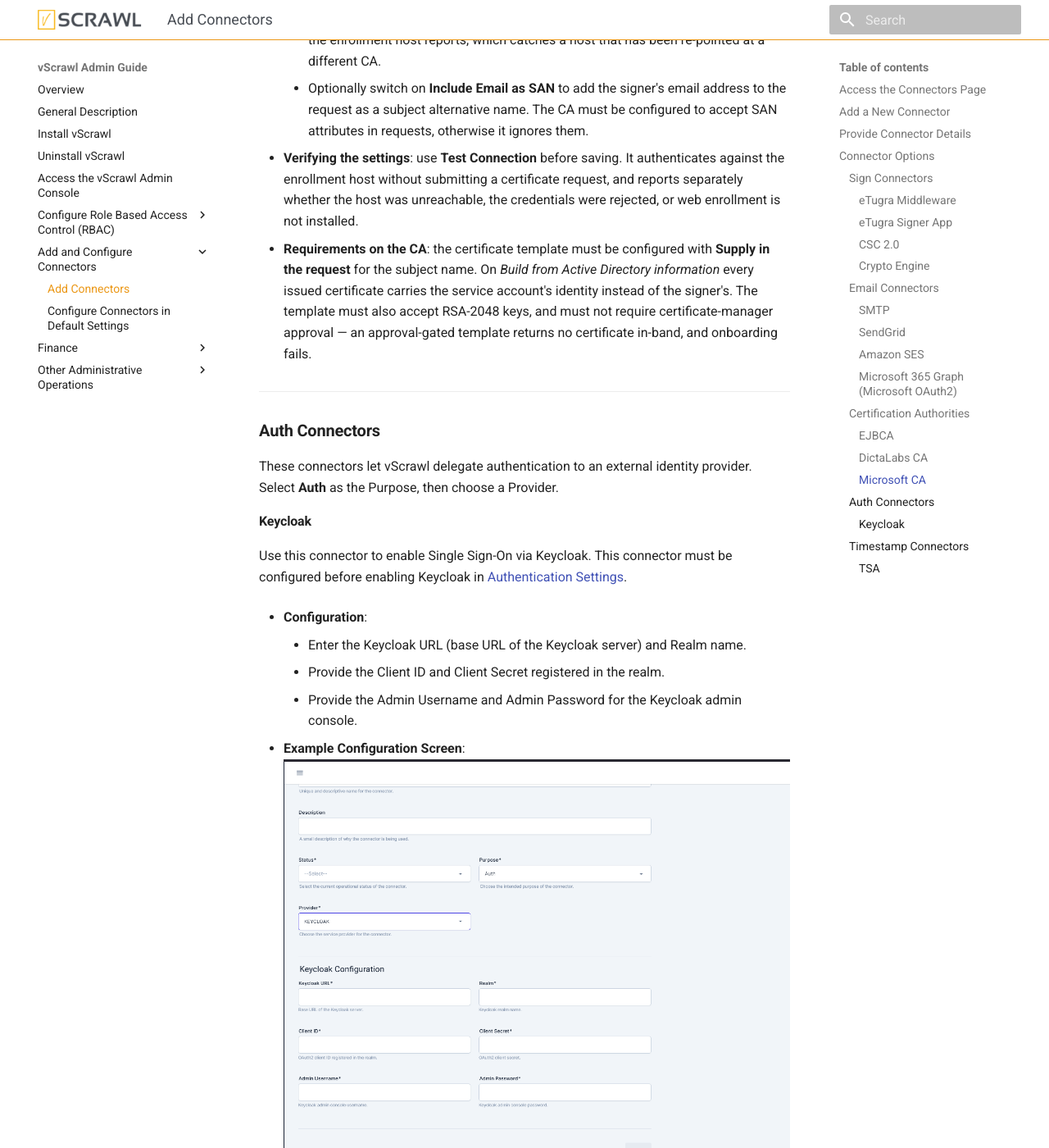
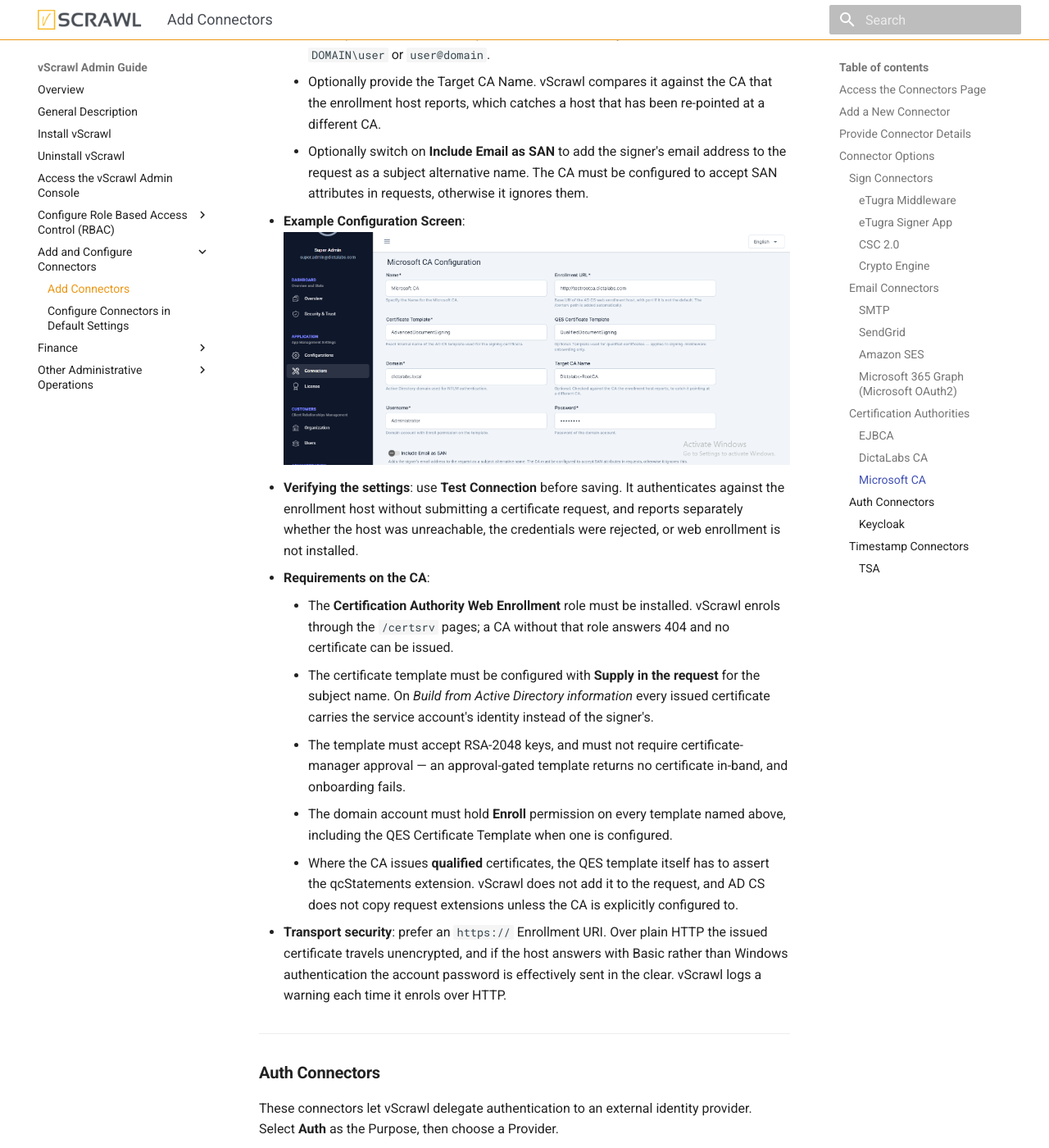
Before and after one commit to dictalabs/vscrawl-admin-guide, an MkDocs documentation site: the page built from docs/connectors/add_connectors.md, in a window 1280 px wide and 1400 px high, scrolled down 11567 px. Shown: the whole window at 82% size. Built offline with MkDocs 1.6.1 and Material for MkDocs 9.7.7, drawn with Linux system fonts in a browser that asks for light colours; some of the changed text lies outside the part shown.

Commit message:
implement vs-3243

```diff
--- a/docs/connectors/add_connectors.md
+++ b/docs/connectors/add_connectors.md
@@ -189,9 +189,11 @@
        default. vScrawl appends the `/certsrv` path itself, so entering it is optional.
      - Provide the Certificate Template — the exact internal template name used for the signing
        certificate, for example `AdvancedDocumentSigning`.
-     - Optionally provide the QES Certificate Template. It applies only when onboarding runs through
-       the signing middleware; the Crypto Engine onboarding path issues a single certificate from the
-       Certificate Template above.
+     - Provide the QES Certificate Template when onboarding runs through the **signing middleware**
+       (Etugra Middleware) with remote signing enabled. That path issues a qualified certificate as
+       well as an advanced one, and leaving this empty fails the whole onboarding — the user is
+       created but receives no certificate. It is genuinely optional only on the **Crypto Engine**
+       onboarding path, which issues a single certificate from the Certificate Template above.
      - Provide the Domain, Username and Password of a domain account that holds **Enroll** permission
        on the template. The username may be entered on its own, or as `DOMAIN\user` or `user@domain`.
      - Optionally provide the Target CA Name. vScrawl compares it against the CA that the enrollment
@@ -200,15 +202,31 @@
        as a subject alternative name. The CA must be configured to accept SAN attributes in requests,
        otherwise it ignores them.
 
+   - **Example Configuration Screen**:
+     ![Microsoft CA](../images/connector-microsoft-ca.png)
+
    - **Verifying the settings**: use **Test Connection** before saving. It authenticates against the
      enrollment host without submitting a certificate request, and reports separately whether the host
      was unreachable, the credentials were rejected, or web enrollment is not installed.
 
-   - **Requirements on the CA**: the certificate template must be configured with **Supply in the
-     request** for the subject name. On *Build from Active Directory information* every issued
-     certificate carries the service account's identity instead of the signer's. The template must
-     also accept RSA-2048 keys, and must not require certificate-manager approval — an approval-gated
-     template returns no certificate in-band, and onboarding fails.
+   - **Requirements on the CA**:
+     - The **Certification Authority Web Enrollment** role must be installed. vScrawl enrols through
+       the `/certsrv` pages; a CA without that role answers 404 and no certificate can be issued.
+     - The certificate template must be configured with **Supply in the request** for the subject
+       name. On *Build from Active Directory information* every issued certificate carries the
+       service account's identity instead of the signer's.
+     - The template must accept RSA-2048 keys, and must not require certificate-manager approval — an
+       approval-gated template returns no certificate in-band, and onboarding fails.
+     - The domain account must hold **Enroll** permission on every template named above, including
+       the QES Certificate Template when one is configured.
+     - Where the CA issues **qualified** certificates, the QES template itself has to assert the
+       qcStatements extension. vScrawl does not add it to the request, and AD CS does not copy
+       request extensions unless the CA is explicitly configured to.
+
+   - **Transport security**: prefer an `https://` Enrollment URI. Over plain HTTP the issued
+     certificate travels unencrypted, and if the host answers with Basic rather than Windows
+     authentication the account password is effectively sent in the clear. vScrawl logs a warning
+     each time it enrols over HTTP.
 
 ---
 
```
Also changed, not shown: docs/vscrawl_installation.md (+1 -0 lines), docs/images/connector-microsoft-ca.png (added).
